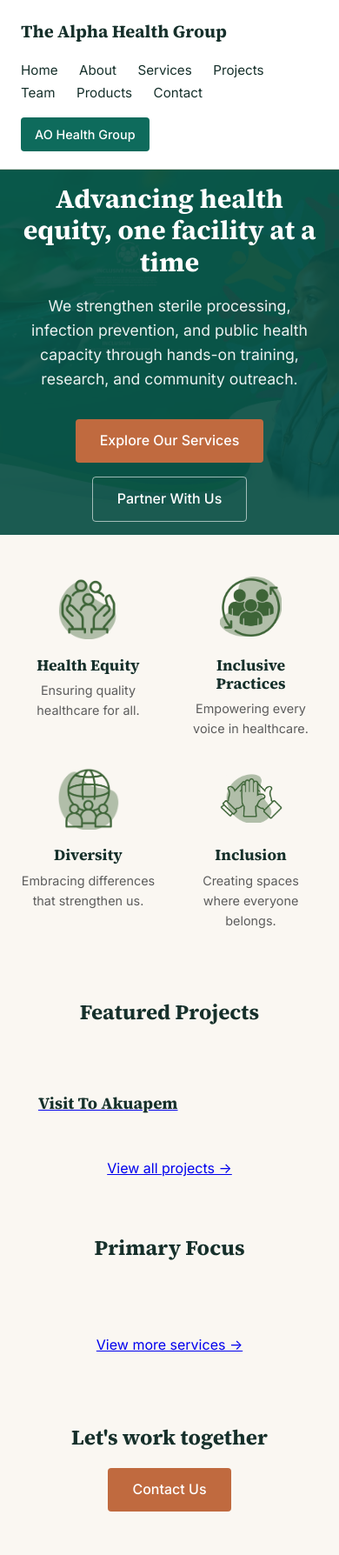
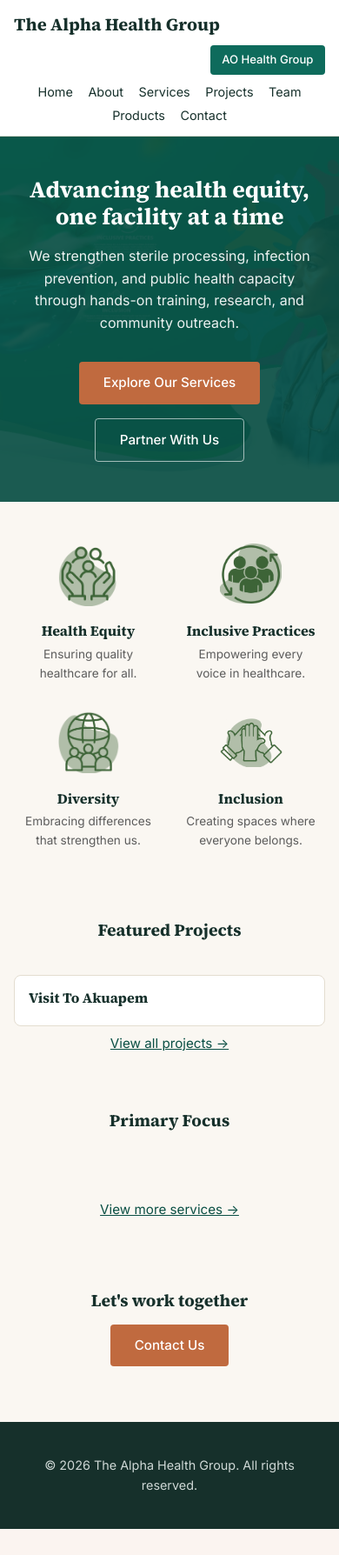
Before and after one commit to nuelwhite/alpha_health, a Django app: page / in a window 390 px wide. Shown: the top 1788 px of the page at 87% size. After the commit the page ends 1758 px from the top, so only its background shows below. Run offline with Django 5.2, Linux system fonts and the light colour scheme; data comes from the database, SQL or seed files in the repository; data that the repository does not hold is empty; some libraries are stand-ins or nearby versions.

Commit message:
update css for cards

```diff
--- a/static/css/main.css
+++ b/static/css/main.css
@@ -806,3 +806,212 @@ button[type="submit"]:hover { background: var(--color-teal-dark); }
     color: #5c5c5c;
     padding: 1rem 0 2rem;
 }
+
+/* Card base (restored) */
+.service-card {
+    display: block;
+    background: #fff;
+    border: 1px solid var(--color-border);
+    border-radius: 8px;
+    overflow: hidden;
+    text-decoration: none;
+    color: var(--color-ink);
+    transition: box-shadow 0.15s ease;
+}
+
+/* Links: site color instead of browser-default blue/purple */
+a {
+    color: var(--color-teal-dark);
+}
+
+/* Mobile header and spacing */
+@media (max-width: 700px) {
+    .site-header__inner {
+        padding: 0.75rem 1rem;
+        gap: 0.5rem 1rem;
+    }
+    .site-logo__img {
+        height: 34px;
+    }
+    .site-header__ao-link {
+        padding: 0.4rem 0.85rem;
+        font-size: 0.82rem;
+    }
+    .site-nav {
+        order: 3;
+        width: 100%;
+        display: flex;
+        flex-wrap: wrap;
+        justify-content: center;
+        gap: 0.25rem 1.1rem;
+    }
+    .site-nav a {
+        margin-right: 0;
+        font-size: 0.9rem;
+    }
+    .card-grid {
+        padding: 1.5rem 1rem;
+        gap: 1rem;
+    }
+}
+
+
+/* Mobile navigation toggle */
+.nav-toggle {
+    display: none;
+    background: none;
+    border: 1px solid var(--color-border);
+    border-radius: 6px;
+    padding: 0.5rem 0.55rem;
+    cursor: pointer;
+}
+
+.nav-toggle__bar {
+    display: block;
+    width: 20px;
+    height: 2px;
+    background: var(--color-ink);
+    border-radius: 2px;
+    transition: transform 0.2s ease, opacity 0.2s ease;
+}
+
+.nav-toggle__bar + .nav-toggle__bar {
+    margin-top: 4px;
+}
+
+.nav-toggle[aria-expanded="true"] .nav-toggle__bar:nth-child(1) {
+    transform: translateY(6px) rotate(45deg);
+}
+
+.nav-toggle[aria-expanded="true"] .nav-toggle__bar:nth-child(2) {
+    opacity: 0;
+}
+
+.nav-toggle[aria-expanded="true"] .nav-toggle__bar:nth-child(3) {
+    transform: translateY(-6px) rotate(-45deg);
+}
+
+@media (max-width: 700px) {
+    .site-logo { order: 1; }
+    .site-header__ao-link { order: 2; margin-left: auto; }
+    .nav-toggle { display: block; order: 3; }
+
+    .js .site-nav {
+        display: none;
+        order: 4;
+        width: 100%;
+        flex-direction: column;
+        flex-wrap: nowrap;
+        justify-content: flex-start;
+        gap: 0;
+        border-top: 1px solid var(--color-border);
+        padding-top: 0.25rem;
+    }
+
+    .js .site-nav.is-open { display: flex; }
+
+    .js .site-nav a {
+        margin-right: 0;
+        padding: 0.8rem 0.25rem;
+        border-bottom: 1px solid var(--color-border);
+    }
+}
+
+
+/* Catalogue category pills: one swipeable row on phones */
+@media (max-width: 700px) {
+    .catalogue-filters {
+        position: relative;
+        flex-wrap: nowrap;
+        justify-content: flex-start;
+        overflow-x: auto;
+        padding: 0.25rem 2rem 0.75rem 1rem;
+        scroll-snap-type: x proximity;
+        scrollbar-width: none;
+        -webkit-mask-image: linear-gradient(to right, #000 calc(100% - 28px), transparent);
+        mask-image: linear-gradient(to right, #000 calc(100% - 28px), transparent);
+    }
+
+    .catalogue-filters::-webkit-scrollbar {
+        display: none;
+    }
+
+    .catalogue-filters a {
+        flex: 0 0 auto;
+        white-space: nowrap;
+        scroll-snap-align: start;
+    }
+}
+
+/* ==== TYPE AND CARD SCALE (edit here to tune sizes) START ==== */
+body { font-size: 0.95rem; }
+
+h1 { font-size: 1.75rem; }
+h2 { font-size: 1.3rem; }
+h3 { font-size: 1rem; }
+
+.hero h1 { font-size: 2.1rem; }
+.hero p { font-size: 1rem; }
+
+.rich-content { font-size: 0.95rem; }
+.rich-content p { margin-bottom: 1rem; }
+
+.service-card img { aspect-ratio: 3 / 2; }
+.card-grid--tall .service-card img { height: 210px; }
+.service-card__body { padding: 1rem; }
+.service-card__body h3 { font-size: 1rem; }
+.service-card__body p { font-size: 0.85rem; }
+
+.value-card h3, .featured-service-card h3 { font-size: 1rem; }
+.value-card p { font-size: 0.85rem; }
+
+.detail-page__image { aspect-ratio: 3 / 2; }
+
+@media (max-width: 700px) {
+    h1 { font-size: 1.5rem; }
+    h2 { font-size: 1.2rem; }
+    .hero h1 { font-size: 1.65rem; }
+    .card-grid--tall .service-card img { height: auto; aspect-ratio: 3 / 2; }
+    .featured-service-card img { aspect-ratio: 4 / 3; }
+
+    /* Product catalogue: two compact cards per row */
+    .ao-landing .card-grid { grid-template-columns: repeat(2, 1fr); gap: 0.75rem; padding: 1rem 0.75rem; }
+    .ao-landing .service-card img { aspect-ratio: 4 / 3; }
+    .ao-landing .service-card__body { padding: 0.6rem 0.7rem; }
+    .ao-landing .service-card__body h3 { font-size: 0.85rem; }
+    .ao-landing .service-card__body p { font-size: 0.72rem; }
+}
+/* ==== TYPE AND CARD SCALE END ==== */
+
+/* ==== DETAIL IMAGE: natural proportions START ==== */
+.detail-page__image {
+    display: block;
+    width: auto;
+    max-width: 100%;
+    height: auto;
+    max-height: 560px;
+    aspect-ratio: auto;
+    background: none;
+    margin: 0 auto 1.5rem;
+}
+
+@media (max-width: 700px) {
+    .detail-page__image { max-height: 420px; }
+}
+/* ==== DETAIL IMAGE END ==== */
+
+/* ==== CARD IMAGE BACKGROUND START ==== */
+.service-card img { background: #fff; }
+.featured-service-card img { background: transparent; }
+/* ==== CARD IMAGE BACKGROUND END ==== */
+
+/* ==== HEADER WIDTH START ==== */
+.site-header__inner {
+    max-width: 1400px;
+    padding: 1.25rem 2rem;
+}
+
+@media (max-width: 700px) {
+    .site-header__inner { padding: 0.75rem 1rem; }
+}
+/* ==== HEADER WIDTH END ==== */
```
